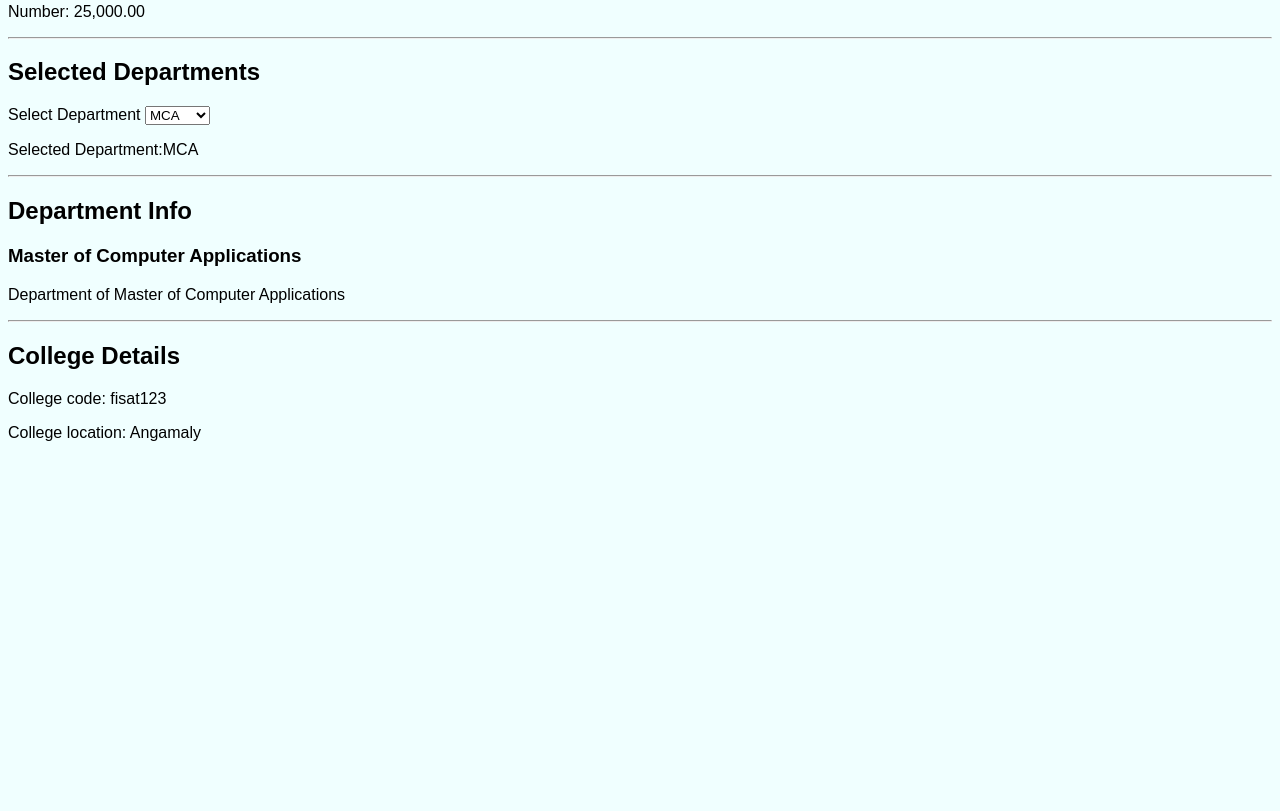
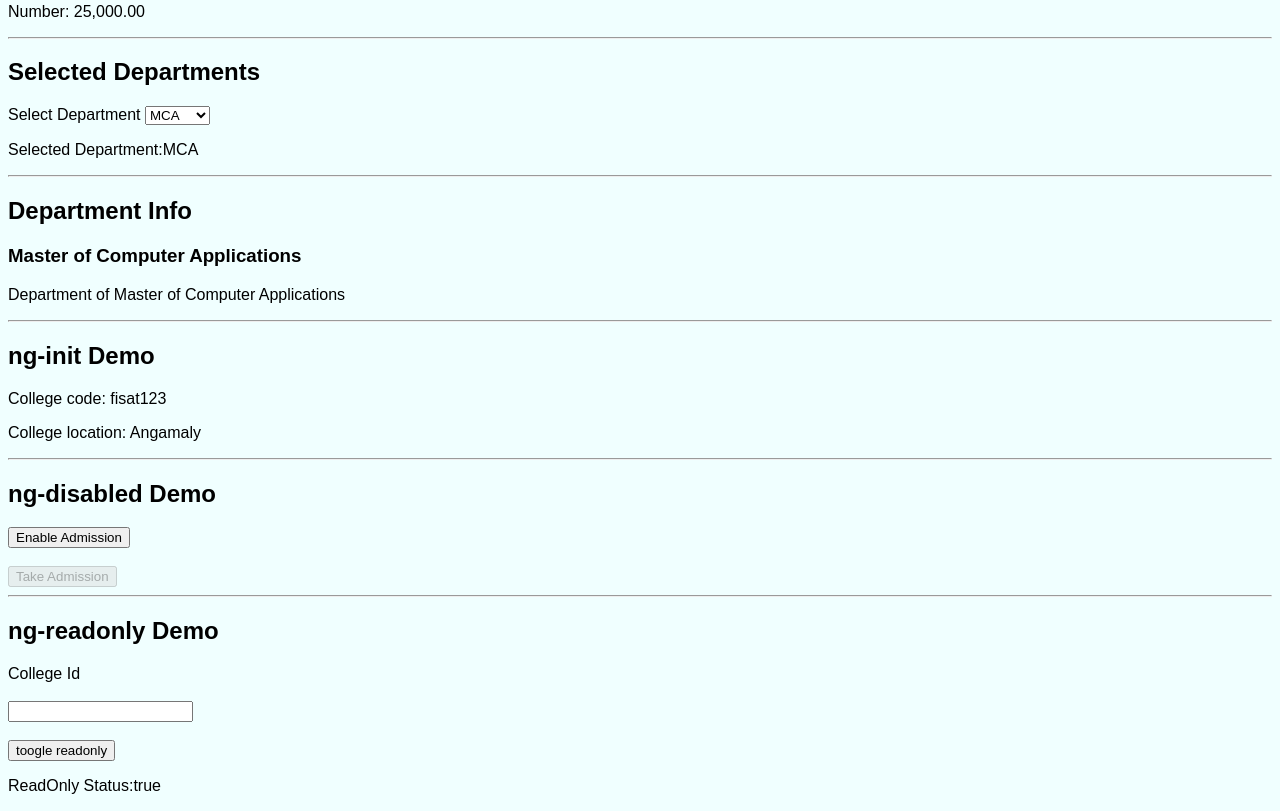
Before and after one commit to AnaghaAjidev/Angular_Project, a website: page index.html in a window 1280 px wide. Shown: the part 556-1367 px from the top of the page. Before the commit the page ends 1014 px from the top, so only its background shows below. Drawn offline with nearby package versions, Linux system fonts and the light colour scheme.

Commit message:
ng-init added

```diff
--- a/index.html
+++ b/index.html
@@ -117,13 +117,33 @@
 
 
     <hr>
-    <h2>College Details</h2>
+    <h2>ng-init Demo</h2>
     <div ng-init="collegecode = 'fisat123'; location = 'Angamaly' ">
 
         <p>College code: {{collegecode}}</p>
         <p>College location: {{location}}</p>
 
     </div>
+
+    <hr>
+    <h2>ng-disabled Demo</h2>
+    <button ng-click="allowAdmission()">Enable Admission</button>
+    <br><br>
+
+    <button ng-disabled="isDisabled">Take Admission</button>
+
+
+    <hr>
+    <h2>ng-readonly Demo</h2>
+    <label>College Id</label>
+    <br><br>
+    <input type="text" ng-model="" ng-readonly="isReadOnly" >
+    <br><br>
+    <button ng-click="isReadOnly" = !isReadOnly>
+        toogle readonly
+    </button>
+    <p>ReadOnly Status:{{isReadOnly}}</p>
+
 
     <!-- <p><b>Name:</b> Anagha</p>
         <p><b>Email:</b> anagha@gmail.com</p>
--- a/js/app.js
+++ b/js/app.js
@@ -26,6 +26,21 @@
 
         $scope.selectedDept = "MCA";
 
+
+        $scope.isDisabled = true;
+        $scope.allowAdmission = function(){
+
+            $scope.isDisabled = false;
+        };
+
+
+        $scope.isReadOnly = true;
+        $scope.toogleReadOnly = function (){
+
+            $scope.isReadOnly = !$scope.isReadOnly;
+        };
+
+
     $scope.addstudents = function () {
         $scope.totalstudents++;
     };
```
